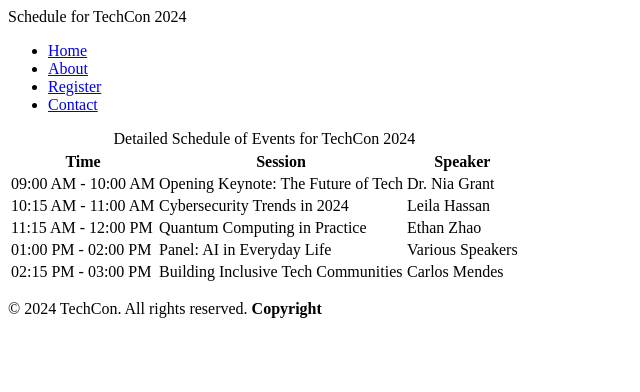
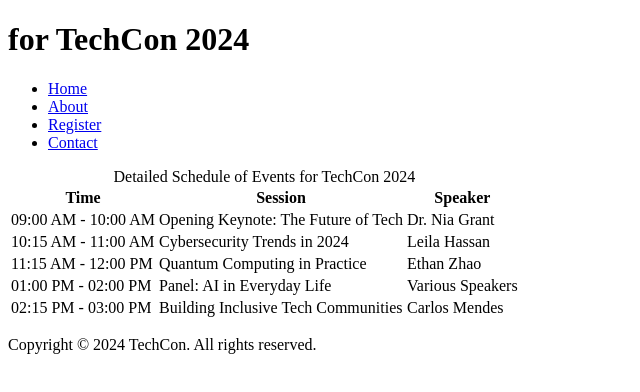
Before and after one commit to Ginaa750/TechCon_HTML, a plain HTML site: page techcon_website/schedule.html in a window 1280 px wide. Shown: the whole page, without its empty margins (0-640 px from the left). Drawn offline with Linux system fonts and the light colour scheme.

Commit message:
Add update to footer

```diff
--- a/techcon_website/schedule.html
+++ b/techcon_website/schedule.html
@@ -3,10 +3,11 @@
 <head>
     <meta charset="UTF-8">
     <meta name="viewport" content="width=device-width, initial-scale=1.0">
-    <title>Schedule for TechCon 2024”</title>
+    <title>Schedule for TechCon 2024</title>
 </head>
 <body>
-    <header>Schedule for TechCon 2024</header>
+    <header>
+        <h1>for TechCon 2024</h2>
     <nav>
         <ul>
             <li><a href="index.html">Home</a></li>
@@ -20,12 +21,12 @@
         <table>
             <caption>Detailed Schedule of Events for TechCon 2024</caption>
             <thead>
-                <tr></tr>
+                <tr>
                 <th scope="col">Time</th>
                 <th scope="col">Session</th>
                 <th scope="col">Speaker</th>
                 </tr>
-                 <tbody>
+            <tbody>
         <tr>
           <td>09:00 AM - 10:00 AM</td>
           <td>Opening Keynote: The Future of Tech</td>
@@ -54,10 +55,10 @@
             </thead>
          </table>
     </main>
-   <footer>
-        <p>&copy; 2024 TechCon. All rights reserved. <strong>Copyright</strong></p>
-    </footer>
 
+<footer>
+  <p>Copyright © 2024 TechCon. All rights reserved.</p>
+</footer>
 
 </body>
 </html>
```
Also changed, not shown: techcon_website/about.html (+4 -3 lines), techcon_website/index.html (+5 -3 lines).
